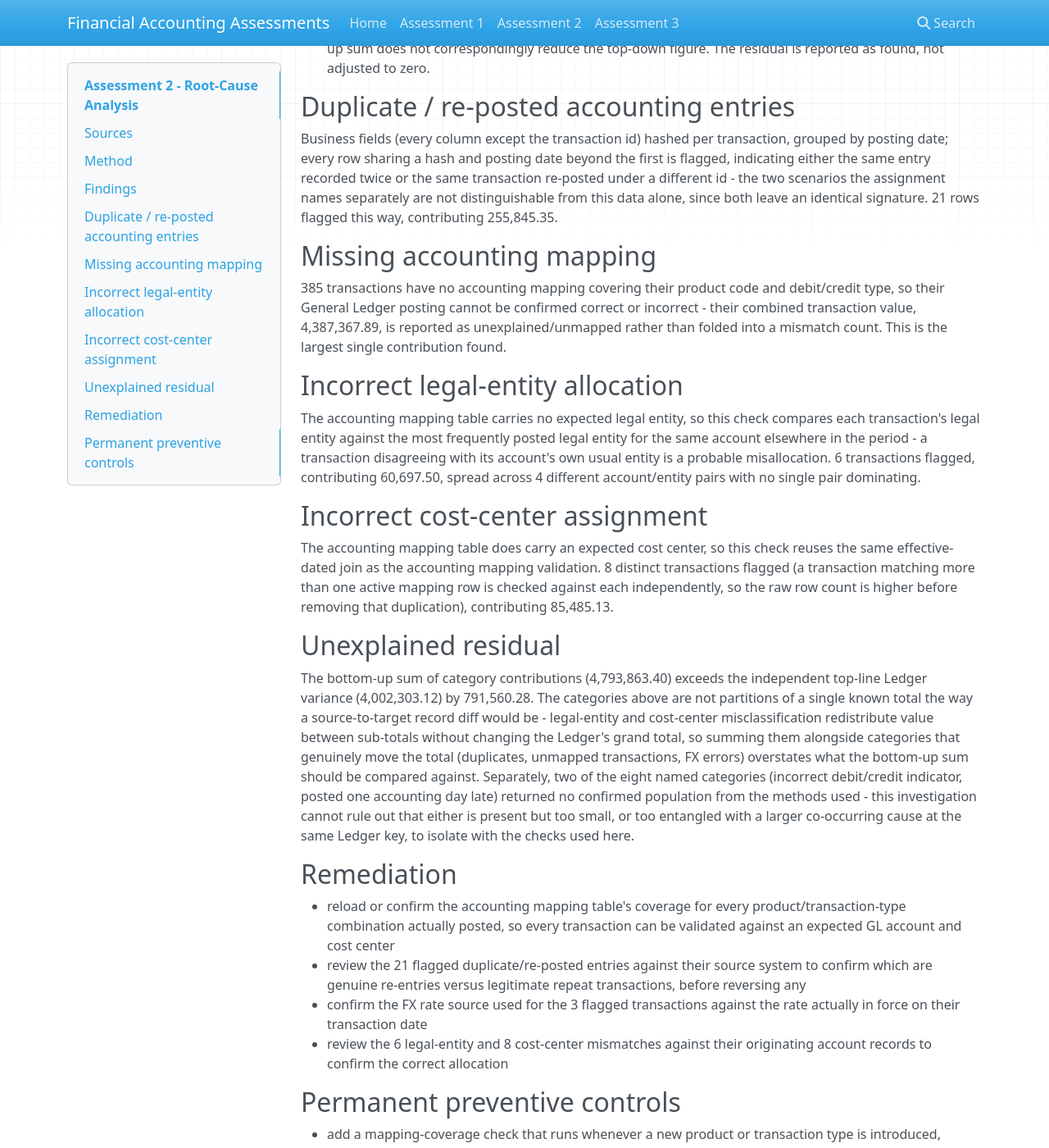
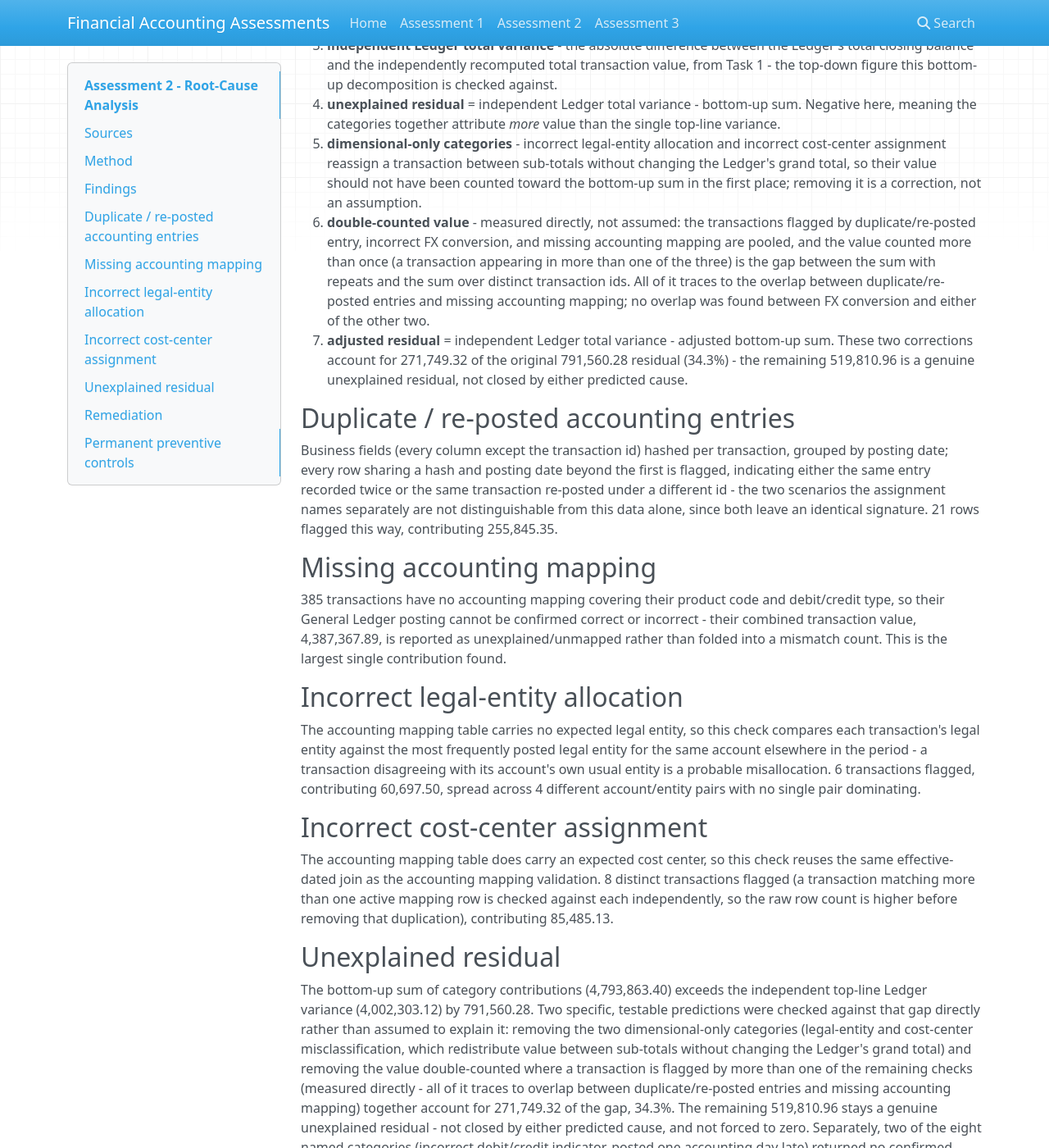
Before and after one commit to yayfalafels/de-financial-accounting-demo, an MkDocs documentation site: the page built from results/assessment-2/assessment-2-root-cause-analysis.md, in a window 1280 px wide and 1400 px high, scrolled down 1446 px. Shown: the whole window at 82% size. Built offline with MkDocs 1.6.1, drawn with Linux system fonts in a browser that asks for light colours; nearby versions of some CDN libraries; some of the changed text lies outside the part shown.

Commit message:
dev: [020] as02 task 3 - test the double-counting claim, don't assert it
Per user request: the previous commit's explanation for the negative
residual (dimensional-only categories inflate the bottom-up sum) was
asserted but never tested. Added two more rows to the decomposition -
in both the notebook and the root-cause deliverable - that measure it
directly instead:

- removing the two dimensional-only categories (legal-entity/
  cost-center misclassification, which move value between sub-totals
  without changing the Ledger's grand total): 146,182.63
- removing value double-counted where a transaction is flagged by more
  than one of the remaining checks, computed via a union-minus-distinct
  over the three category row sets (not assumed) - 125,566.69, all of
  it traced to overlap between duplicate/re-posted entries and missing
  accounting mapping; no FX overlap found

Together these explain 271,749.32 of the original 791,560.28 residual
(34.3%) - the remaining 519,810.96 is reported as a genuine
unexplained residual, not closed by either predicted cause. The
original claim was therefore only a partial explanation, not the full
one - stated honestly rather than left as an untested assertion.

Notebook re-executed clean end to end; every other measured value
unchanged.

Co-Authored-By: Claude Sonnet 5 <noreply@anthropic.com>

```diff
--- a/results/assessment-2/assessment-2-root-cause-analysis.md
+++ b/results/assessment-2/assessment-2-root-cause-analysis.md
@@ -28,11 +28,18 @@ Each of the categories the scenario names is checked independently rather than s
 | **independent Ledger total variance** [03] | -          | **4,002,303.12**      |
 | **bottom-up sum of the categories above**   | -          | **4,793,863.40**      |
 | **unexplained residual** [04]               | -          | **-791,560.28**       |
+| less: dimensional-only categories [05]        | -          | -146,182.63            |
+| less: value double-counted across categories [06] | -      | -125,566.69            |
+| **adjusted bottom-up sum**                    | -          | **4,522,114.08**       |
+| **adjusted residual** [07]                    | -          | **-519,810.96**        |
 
 01. **indicator** checked indirectly, by looking for a Ledger key where the debit and credit variance from Task 1's recomputation cancel to near zero while neither is individually zero (the signature a single flipped transaction would leave if it were the only cause of variance at that key) - no key in this dataset showed that signature. A single flipped transaction's effect can be present but too small to surface this way once a key already carries a larger variance from another cause; this check did not find a category-specific population it could isolate.
 02. **late posting** - 12 transactions post exactly one calendar day after their transaction date, but none of the 12 materially closes the prior day's own movement variance at the same key when moved back a day, so none is confirmed as this category's cause rather than a normal one-day processing lag.
 03. **independent Ledger total variance** - the absolute difference between the Ledger's total closing balance and the independently recomputed total transaction value, from Task 1 - the top-down figure this bottom-up decomposition is checked against.
-04. **unexplained residual** = independent Ledger total variance - bottom-up sum. Negative here, meaning the categories together attribute *more* value than the single top-line variance - consistent with not every category being a pure driver of that one total: legal-entity and cost-center misclassification move a transaction's value between sub-totals without changing the grand total, so their inclusion in the bottom-up sum does not correspondingly reduce the top-down figure. The residual is reported as found, not adjusted to zero.
+04. **unexplained residual** = independent Ledger total variance - bottom-up sum. Negative here, meaning the categories together attribute *more* value than the single top-line variance.
+05. **dimensional-only categories** - incorrect legal-entity allocation and incorrect cost-center assignment reassign a transaction between sub-totals without changing the Ledger's grand total, so their value should not have been counted toward the bottom-up sum in the first place; removing it is a correction, not an assumption.
+06. **double-counted value** - measured directly, not assumed: the transactions flagged by duplicate/re-posted entry, incorrect FX conversion, and missing accounting mapping are pooled, and the value counted more than once (a transaction appearing in more than one of the three) is the gap between the sum with repeats and the sum over distinct transaction ids. All of it traces to the overlap between duplicate/re-posted entries and missing accounting mapping; no overlap was found between FX conversion and either of the other two.
+07. **adjusted residual** = independent Ledger total variance - adjusted bottom-up sum. These two corrections account for 271,749.32 of the original 791,560.28 residual (34.3%) - the remaining 519,810.96 is a genuine unexplained residual, not closed by either predicted cause.
 
 ## Duplicate / re-posted accounting entries
 
@@ -52,7 +59,7 @@ The accounting mapping table does carry an expected cost center, so this check r
 
 ## Unexplained residual
 
-The bottom-up sum of category contributions (4,793,863.40) exceeds the independent top-line Ledger variance (4,002,303.12) by 791,560.28. The categories above are not partitions of a single known total the way a source-to-target record diff would be - legal-entity and cost-center misclassification redistribute value between sub-totals without changing the Ledger's grand total, so summing them alongside categories that genuinely move the total (duplicates, unmapped transactions, FX errors) overstates what the bottom-up sum should be compared against. Separately, two of the eight named categories (incorrect debit/credit indicator, posted one accounting day late) returned no confirmed population from the methods used - this investigation cannot rule out that either is present but too small, or too entangled with a larger co-occurring cause at the same Ledger key, to isolate with the checks used here.
+The bottom-up sum of category contributions (4,793,863.40) exceeds the independent top-line Ledger variance (4,002,303.12) by 791,560.28. Two specific, testable predictions were checked against that gap directly rather than assumed to explain it: removing the two dimensional-only categories (legal-entity and cost-center misclassification, which redistribute value between sub-totals without changing the Ledger's grand total) and removing the value double-counted where a transaction is flagged by more than one of the remaining checks (measured directly - all of it traces to overlap between duplicate/re-posted entries and missing accounting mapping) together account for 271,749.32 of the gap, 34.3%. The remaining 519,810.96 stays a genuine unexplained residual - not closed by either predicted cause, and not forced to zero. Separately, two of the eight named categories (incorrect debit/credit indicator, posted one accounting day late) returned no confirmed population from the methods used - this investigation cannot rule out that either is present but too small, or too entangled with a larger co-occurring cause at the same Ledger key, to isolate with the checks used here.
 
 ## Remediation
 
```
Also changed, not shown: docs/assessments/10-as02-financial-accounting-gl.md (+3 -1 lines), 1 other file.
